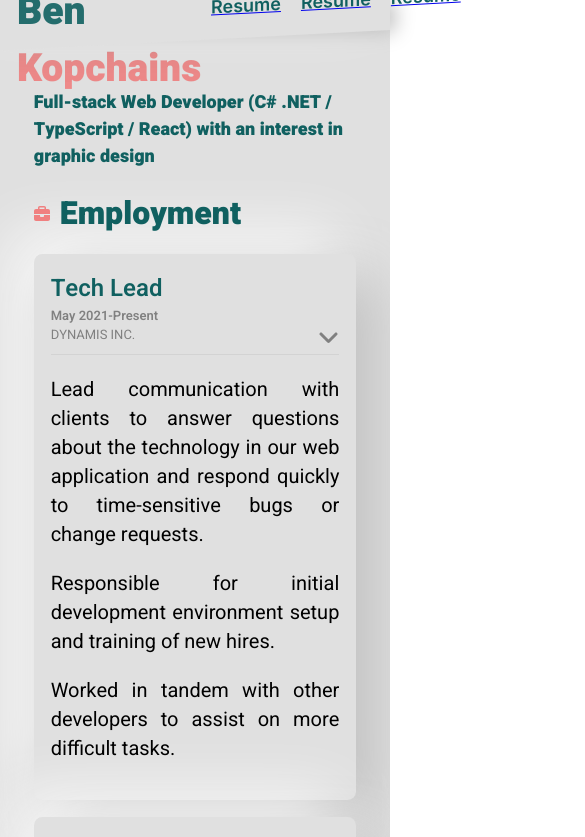
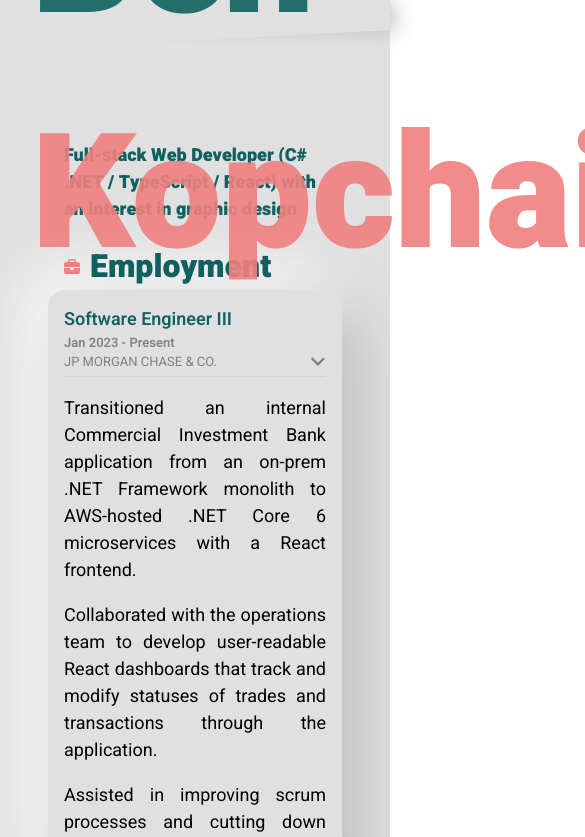
Before and after one commit to bkopchains/resume, a Next.js app: page /resume/ResumeNeu in a window 390 px wide. Shown: the top 837 px of the page, 585 px wide, since content can reach past the window. Built offline with nearby package versions, Linux system fonts and the light colour scheme.

Commit message:
starting css and warning cleanup

```diff
--- a/src/components/Shared/CustomLinkBold.tsx
+++ b/src/components/Shared/CustomLinkBold.tsx
@@ -14,7 +14,7 @@ const CustomLinkNeu: FC<ICustomLink> = (props) => {
   const { href, children } = props;
   const router = useRouter();
   return (
-    <Link href={href}>
+    <Link href={href} legacyBehavior>
       <a style={{
         pointerEvents: router.pathname !== href ? 'inherit' : 'none',
         color: router.pathname !== href ? "" : "#E24E1B"
--- a/src/components/Shared/CustomLinkNeu.tsx
+++ b/src/components/Shared/CustomLinkNeu.tsx
@@ -15,7 +15,7 @@ const CustomLinkNeu: FC<ICustomLink> = (props) => {
   const router = useRouter();
   console.log(router.pathname === href);
   return (
-    <Link href={href}>
+    <Link href={href} legacyBehavior>
       <a title={title} style={{
         pointerEvents: router.pathname !== href ? 'inherit' : 'none',
         color: router.pathname !== href ? "" : "#f08080"
--- a/src/pages/resume/ResumeNeu.tsx
+++ b/src/pages/resume/ResumeNeu.tsx
@@ -38,15 +38,31 @@ const ResumeNeu: FC = () => {
               <div className='neu-Section-header'>
                 {/* <img className='neu-Spline-styling' alt="briefcase icon" src={briefcase}/> */}
                 <FontAwesomeIcon icon={faBriefcase} className={'neu-icon'} />
-                {/* <Suspense fallback={<FontAwesomeIcon icon={faBriefcase} className={'neu-icon'} />}> */}
-                {/* <Spline className='neu-Spline-styling' scene="https://prod.spline.design/Qeh6p3dA8CfnKiC1/scene.spline" /> */}
-                {/* </Suspense> */}
                 <p className='neu-Section-header-text neu-Font-Bold'>Employment</p>
               </div>
               <Card>
                 <CardHeader
+                  titleText='Software Engineer III'
+                  rightDetailText='Jan 2023 - Present'
+                  subTitleText='JP Morgan Chase & Co.'
+                  accordion
+                />
+                <CardBody>
+                  <p>
+                    Transitioned an internal Commercial Investment Bank application from an on-prem .NET Framework monolith to AWS-hosted .NET Core 6 microservices with a React frontend.
+                  </p>
+                  <p>
+                    Collaborated with the operations team to develop user-readable React dashboards that track and modify statuses of trades and transactions through the application.
+                  </p>
+                  <p>
+                    Assisted in improving scrum processes and cutting down unnecessary meeting time.
+                  </p>
+                </CardBody>
+              </Card>
+              <Card defaultClosed>
+                <CardHeader
                   titleText='Tech Lead'
-                  rightDetailText='May 2021-Present'
+                  rightDetailText='May 2021 - Jan2023'
                   subTitleText='DYNAMIS INC.'
                   accordion
                 />
@@ -65,7 +81,7 @@ const ResumeNeu: FC = () => {
               <Card defaultClosed>
                 <CardHeader
                   titleText='Software Developer'
-                  rightDetailText='Jan 2020-Present'
+                  rightDetailText='Jan 2020 - Jan 2023'
                   subTitleText='DYNAMIS INC.'
                   accordion
                 />
@@ -93,7 +109,7 @@ const ResumeNeu: FC = () => {
               <Card defaultClosed>
                 <CardHeader
                   titleText='Junior Developer'
-                  rightDetailText={'Oct 2018-Jan 2020'}
+                  rightDetailText='Oct 2018 - Jan 2020'
                   subTitleText='DYNAMIS INC.'
                   accordion
                 />
@@ -105,9 +121,6 @@ const ResumeNeu: FC = () => {
             <div className='neu-Flex-column'>
               <div className='neu-Section-header'>
                 <FontAwesomeIcon icon={faGraduationCap} className={'neu-icon'} />
-                {/* <Suspense fallback={<FontAwesomeIcon icon={faGraduationCap} className={'neu-icon'} />}> */}
-                {/* <Spline className='neu-Spline-styling' scene="https://prod.spline.design/ttVyXTELSLIeFU-l/scene.spline" /> */}
-                {/* </Suspense> */}
                 <p className='neu-Section-header-text neu-Font-Bold'>Education</p>
               </div>
               <Card>
@@ -128,9 +141,6 @@ const ResumeNeu: FC = () => {
               </Card>
               <div className='neu-Section-header'>
                 <FontAwesomeIcon icon={faScrewdriverWrench} className={'neu-icon'} />
-                {/* <Suspense fallback={<FontAwesomeIcon icon={faScrewdriverWrench} className={'neu-icon'} />}> */}
-                {/* <Spline className='neu-Spline-styling' scene="https://prod.spline.design/indqQOtEo5ZAtP2T/scene.spline" /> */}
-                {/* </Suspense> */}
                 <p className='neu-Section-header-text neu-Font-Bold'>Skills</p>
               </div>
               <Card defaultClosed>
@@ -200,9 +210,6 @@ Full-stack developer with a passion for digital art and front-end design. Experi
             <div className='neu-Flex-column'>
               <div className='neu-Section-header'>
                 <FontAwesomeIcon icon={faAward} className={'neu-icon'} />
-                {/* <Suspense fallback={<FontAwesomeIcon icon={faAward} className={'neu-icon'} />}> */}
-                {/* <Spline className='neu-Spline-styling' scene="https://prod.spline.design/hrRByXKmZlrg1f8v/scene.spline" /> */}
-                {/* </Suspense> */}
                 <p className='neu-Section-header-text neu-Font-Bold'>Certifications</p>
               </div>
               <Card>
@@ -225,9 +232,6 @@ Full-stack developer with a passion for digital art and front-end design. Experi
               </Card>
               <div className='neu-Section-header'>
                 <FontAwesomeIcon icon={faEnvelope} className={'neu-icon'} />
-                {/* <Suspense fallback={<FontAwesomeIcon icon={faEnvelope} className={'neu-icon'} />}> */}
-                {/* <Spline className='neu-Spline-styling' scene="https://prod.spline.design/XCZyEcJz1nwmIi2L/scene.spline" /> */}
-                {/* </Suspense> */}
                 <p className='neu-Section-header-text neu-Font-Bold'>Contact</p>
               </div>
               <Card>
--- a/src/styles/Neu.scss
+++ b/src/styles/Neu.scss
@@ -115,19 +115,19 @@ $transition-time: 0.2s;
 }
 
 .neu-App-header-content {
-  margin: 0px;
+  margin: 0;
   position: relative;
   display: flex;
   justify-content: space-between;
-  top: 10vh;
-  padding: 0vh 10vh;
-  width: calc(100% - 25vh);
+  top: 4.5em;
+  padding: 0rem 5rem;
+  width: calc(100% - 10rem);
   align-items: initial;
 }
 
 .neu-App-header-text {
-  margin: 0px;
-  font-size: 13vh;
+  margin: 2rem 0 0 0;
+  font-size: 5rem;
   mix-blend-mode: difference;
   opacity: 90%;
   color: $pink-text;
@@ -157,8 +157,8 @@ $transition-time: 0.2s;
 .neu-App-header-subtext {
   margin: 0px;
   position: relative;
-  top: 7vh;
-  right: 3vh;
+  top: 7rem;
+  right: 3rem;
   text-align: right;
   color: black;
   font-size: xx-large;
@@ -171,7 +171,7 @@ $transition-time: 0.2s;
   margin: 0px;
 }
 .neu-Section-header {
-  margin-left: 2vh;
+  margin-left: 2rem;
   display: flex;
   align-items: center;
 }
@@ -179,16 +179,16 @@ $transition-time: 0.2s;
 .neu-App-body {
   height: calc(100vh - 75px);
   overflow-y: scroll;
-  padding: 0 10vh;
+  padding: 0 3rem;
 }
 .neu-App-body-scrollable {
   background: $light-bkg;
-  // height: 100vh;
+  // height: 100rem;
 }
 
 
 .neu-Body-spacer {
-  height: 15vh;
+  height: 5rem;
 }
 
 .neu-Custom-list{
@@ -207,17 +207,17 @@ $transition-time: 0.2s;
 }
 
 .neu-Info-card {
-  font-size: 20px;
+  font-size: large;
   font-weight: 400;
   text-align: justify;
-  padding: 2vh;
-  margin: 2vh;
+  padding: 1rem;
+  margin: 0rem 1rem 2rem 1rem;
   color: black;
   //background: rgba(255, 255, 255, 0.192);
-  border-radius: 1vh;
-  min-height: 1vh;
-  //border: .neu-25vh solid rgba(255, 255, 255, 0.698);
-  //box-shadow: inset 00px 00px 1vh white;
+  border-radius: 1rem;
+  min-height: 1rem;
+  //border: .neu-25rem solid rgba(255, 255, 255, 0.698);
+  //box-shadow: inset 00px 00px 1rem white;
   background: $light-bkg;
   box-shadow: 20px 20px 60px #bebebe, -20px -20px 60px #ffffff;
 }
@@ -226,7 +226,7 @@ $transition-time: 0.2s;
   width: 100%;
   margin-bottom: 5px;
   padding-bottom: 5px;
-  font-size: x-large
+  font-size: large
 }
 
 .neu-Clickable {
@@ -246,7 +246,7 @@ $transition-time: 0.2s;
 
 .neu-Img-Artwork {
   width: 100%;
-  border-radius: 1vh
+  border-radius: 1rem
 }
 
 .neu-Info-icon {
@@ -295,30 +295,30 @@ $transition-time: 0.2s;
 .neu-Flex-row {
   display: flex;
   flex-wrap: wrap;
-  padding: 0 1vh;
+  padding: 0 1rem;
 }
 
 .neu-Resume-blurb {
-  margin: 2vh;
+  margin: 2rem;
   font-weight: 800;
   color: $green-text;
   font-size: xx-large
 }
 
-@media (max-width: 1500px) {
+@media only screen and (max-width: 1500px) {
   .neu-Flex-column {
     flex: 50%;
     max-width: 50%;
   }
   .neu-Resume-blurb {
-    margin: 0vh 2vh;
+    margin: 0rem 2rem;
     font-weight: 800;
     color: $green-text;
     font-size: large
   }
 }
 
-@media (max-width: 1000px) {
+@media only screen and (max-width: 1000px) {
   .neu-Flex-column {
     flex: 100%;
     max-width: 100%;
@@ -329,9 +329,9 @@ $transition-time: 0.2s;
     position: relative;
     display: flex;
     justify-content: space-between;
-    top: 3vh;
-    padding: 0vh 2vh;
-    width: calc(100% - 4vh);
+    top: 3rem;
+    padding: 0rem 2rem;
+    width: calc(100% - 4rem);
     align-items: initial;
   }
 
@@ -340,9 +340,9 @@ $transition-time: 0.2s;
   }
 
   .neu-App-header-text {
-    font-size: 10vw;
-    top: 4vh;
-    left: 4vh;
+    font-size: 10rem;
+    top: 4rem;
+    left: 4rem;
   }
 
   .neu-App-header {
@@ -350,8 +350,8 @@ $transition-time: 0.2s;
   }
 
   .neu-App-body {
-    height: calc(100vh - 30px);
-    padding: 0 1vh;
+    height: calc(100rem - 30px);
+    padding: 0 1rem;
   }
 
   .neu-App-header-subtext {
@@ -359,7 +359,7 @@ $transition-time: 0.2s;
   }
 
   .neu-Body-spacer {
-    height: 7vh;
+    height: 7rem;
   }
 
   .neu-Flex-row {
```
